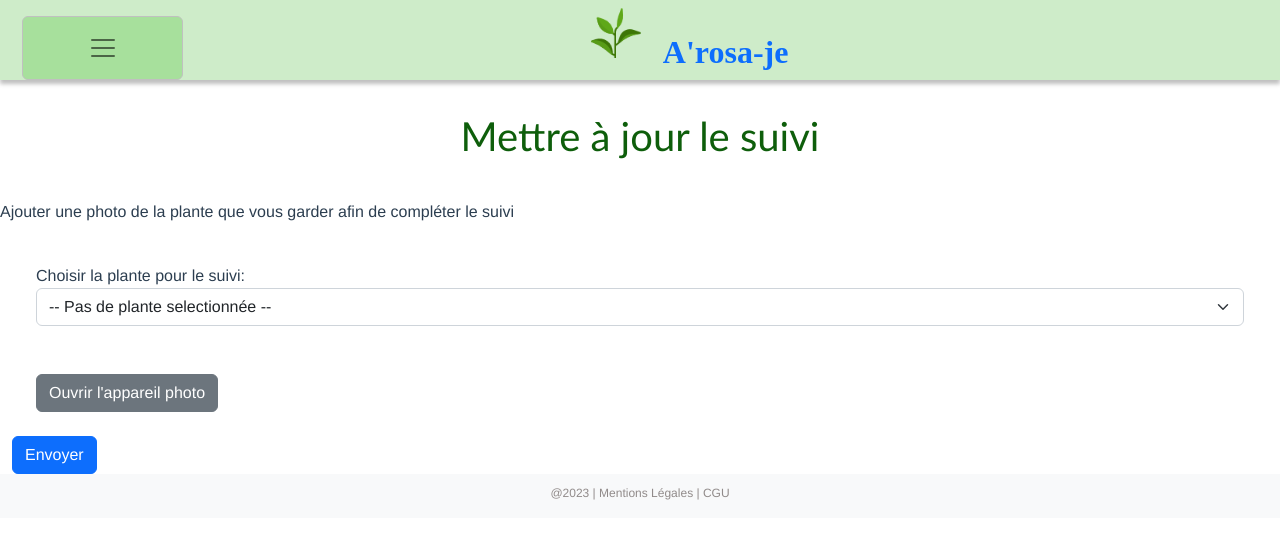
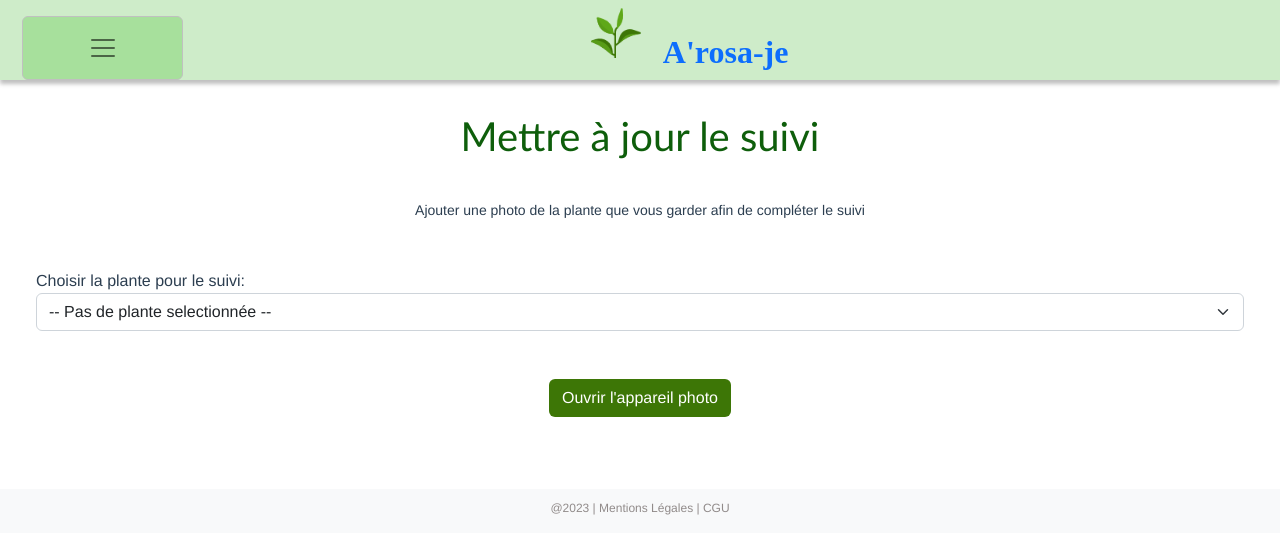
Before and after one commit to mayyyyyl/mspr-app, a Vue app: page /ajouter_suivi in a window 1280 px wide. Shown: the top 554 px of the page. Built offline with nearby package versions, Linux system fonts and the light colour scheme.

Commit message:
ajout de style à la page ajout du suivi

```diff
--- a/src/components/Footer.vue
+++ b/src/components/Footer.vue
@@ -1,5 +1,5 @@
 <template>
-    <div class="container-fluid bg-light">
+    <div class="container-fluid bg-light mt-5">
         <div class="row">
             <div class="col">
                 <p class="footer_text">@2023 | Mentions Légales | CGU</p>
--- a/src/views/AddTrackingView.vue
+++ b/src/views/AddTrackingView.vue
@@ -1,8 +1,7 @@
 <template>
   <h1>Mettre à jour le suivi</h1>
-    <p>Ajouter une photo de la plante que vous garder afin de compléter le suivi</p>
+    <p id="text_intro">Ajouter une photo de la plante que vous garder afin de compléter le suivi</p>
     <div class="container-fluid">
-    <!-- <form method="POST" enctype="multipart/form-data"> -->
       <form id="app" @submit="checkForm" method="post">
       <div class="row p-4">
         <div class="col">
@@ -16,10 +15,10 @@
         </div>
       </div>
       <div class="row p-4">
-        <div class="col">
+        <div class="d-flex col justify-content-center">
           <div id="app" class="web-camera-container">
           <div class="camera-button">
-              <button type="button" class="btn btn-secondary" :class="{ 'is-primary' : !isCameraOpen, 'is-danger' : isCameraOpen}" @click="toggleCamera">
+              <button type="button" class="btn btn_green" :class="{ 'is-primary' : !isCameraOpen, 'is-danger' : isCameraOpen}" @click="toggleCamera">
                 <span v-if="!isCameraOpen">Ouvrir l'appareil photo</span>
                 <span v-else>Fermer l'appareil photo</span>
             </button>
@@ -35,25 +34,25 @@
 
             <div class="camera-shutter" :class="{'flash' : isShotPhoto}"></div>
 
-            <video v-show="!isPhotoTaken" ref="camera" :width="450" :height="337.5" autoplay></video>
+            <video v-show="!isPhotoTaken" ref="camera" :width="250" :height="337.5" autoplay></video>
 
-            <canvas v-show="isPhotoTaken" id="photoTaken" ref="canvas" :width="450" :height="337.5"></canvas>
+            <canvas v-show="isPhotoTaken" id="photoTaken" ref="canvas" :width="250" :height="337.5"></canvas>
           </div>
 
-          <div v-if="isCameraOpen && !isLoading" class="camera-shoot">
-            <button type="button" class="button" @click="takePhoto">
-              <img src="https://img.icons8.com/material-outlined/50/000000/camera--v2.png">
+          <div v-if="isCameraOpen && !isLoading" class="camera-shoot text-center">
+            <button type="button" class="btn" @click="takePhoto">
+              <img src="@/assets/camera.png">
             </button>
           </div>
           <div v-if="isPhotoTaken && isCameraOpen" class="camera-download">
-            <a id="downloadPhoto" download="my-photo.jpg" class="button" role="button" @click="downloadImage">
+            <!-- <a id="downloadPhoto" download="my-photo.jpg" class="button" role="button" @click="downloadImage">
               Télécharger
-            </a>
+            </a> -->
+            <button type="submit" class="btn btn_green">Envoyer</button>
           </div>
         </div>
         </div>
       </div>
-      <button type="submit" class="btn btn-primary">Envoyer</button>
     </form>
   </div>
 </template>
@@ -141,3 +140,20 @@ export default {
   }
 }
 </script>
+<style>
+#text_intro{
+  font-size: 14px;
+  padding: .6em;
+  padding-top: 0;
+  text-align: center;
+}
+.btn_green {
+  background-color: #3d7606;
+  color: white;
+}
+
+.btn_green:hover {
+  background-color: #d8ffd1;
+  color: #0e5e0b;
+}
+</style>
```
Also changed, not shown: src/assets/camera.png (added).
